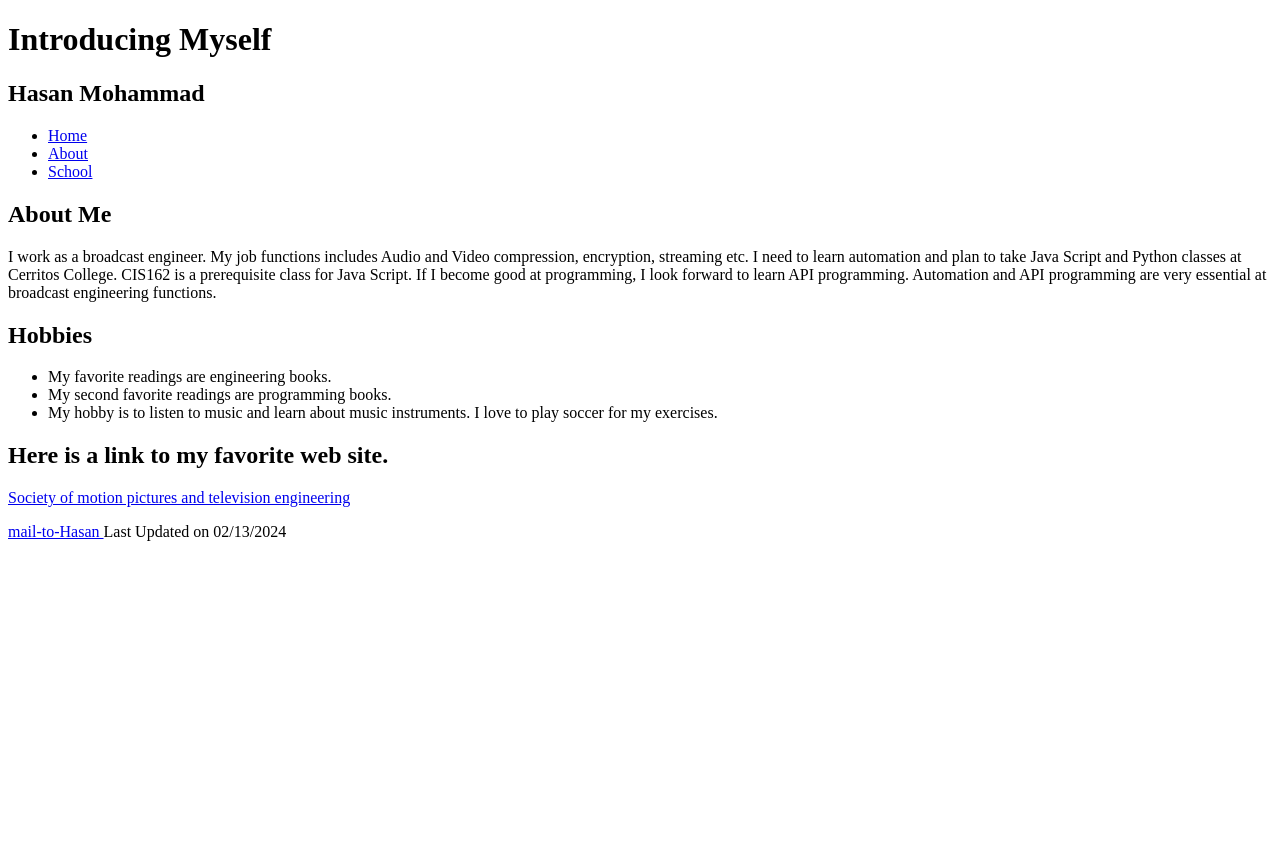
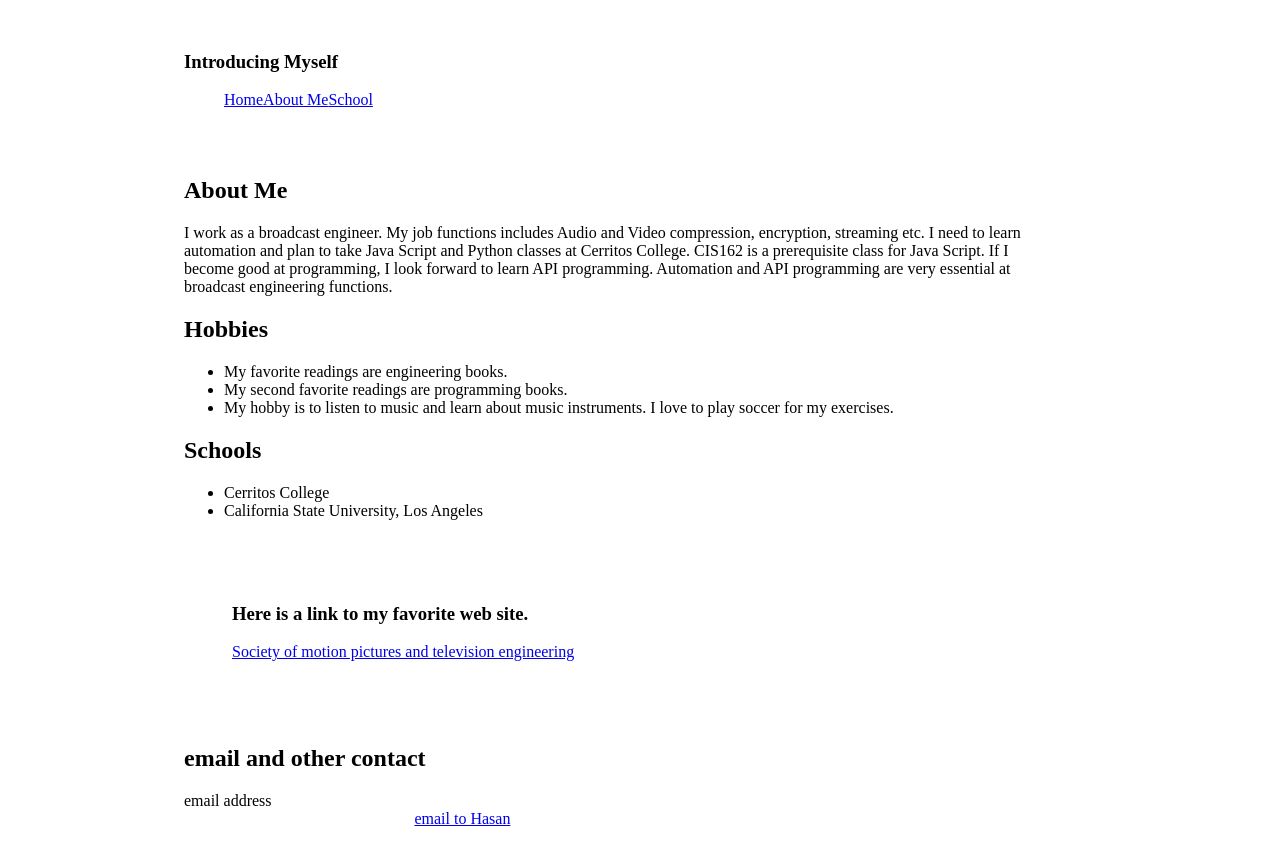
Before and after one commit to haasanm2k/CIS162-2024, a plain HTML site: page index.html in a window 1280 px wide. Before the commit the page ends 800 px from the top, so only its background shows below. Drawn offline with Linux system fonts and the light colour scheme.

Commit message:
Add files via upload

```diff
--- a/index.html
+++ b/index.html
@@ -1,78 +1,84 @@
 <!DOCTYPE html>
-<html lang="en" >
+<html lang="en">
+<head>
   <!--
-        Project 1-2
+        Project 1-4
         Uploaded at github
 
         CIS 162
         Cerritos College
     -->
-<head>
-
-    <meta charset="UTF-8" />
-    <meta name="keywords" content="Employment, Hobby" />
-
-
-    <title>Hasan Mohammad</title>
+   <meta charset="utf-8" />
+   <meta name="keywords" content="Education " />
+   <title>Hasan Mohammad Page</title>
+   <link href="project1-4.css" rel="stylesheet" />
 
 </head>
 
 <body>
+   <header>
 
-    <header>
-     <p>
+      <section id="leftColumn">
+         <nav class="horizontalNavigation">
            <h1>Introducing Myself</h1>
-     </p>
-    </header>
-
-    <article>
-
-        <h1><b>Hasan Mohammad</b></h1>
-        <nav>
               <ul>
                 <li><a href="index.html">Home</a></li>
-               <li><a href="about.html">About</a></li>
-               <li><a href="#">School</a></li>
+                <li><a href="about.html">About Me</a></li>
+                <li><a href="school.html">School</a></li>
               </ul>
           </nav>
-
-        <h2>About Me</h2>
-        <p>
-            I work as a broadcast engineer. My job functions includes Audio and Video compression, encryption, streaming etc.
+          </section>
+   </header>
+   <article>
+      <section id="leftColumn">
+         <h2><b>About Me</b></h2>
+            <p>I work as a broadcast engineer. My job functions includes Audio and Video compression, encryption, streaming etc.
              I need to learn automation and plan to take Java Script and Python classes at Cerritos College.
              CIS162 is a prerequisite class for Java Script.
              If I become good at programming, I look forward to learn API programming.
-            Automation and API programming are very essential at broadcast engineering functions.
-        </p>
+             Automation and API programming are very essential at broadcast engineering functions.</p>
+
+         <nav class="horizontalNavigation"></nav>
                <h2><b>Hobbies</b></h2>
                  <p>
-            <nav>
                    <ul>
                       <li>My favorite readings are engineering books.</li>
                       <li>My second favorite readings are programming books.</li>
                       <li>My hobby is to listen to music and learn about music instruments. I love to play soccer for my exercises.</li>
                    </ul>
-            </nav>
-        </p>
-
-
-        <!--Web Sites-->
-        <p>
-        <h1>Here is a link to my favorite web site.</h1>
-        <a href="http://www.smpte.org" >Society of motion pictures and television engineering </a>
 
                   </p>
 
+            <h2><b>Schools</b></h2>
+              <p>
+                  <ul>
+                     <li>Cerritos College</li>
+                     <li>California State University, Los Angeles</li>
+                  </ul>
+               </p>
+         </nav>
+        </section>
 
+         <section id="rightColumn">
+            <nav class="horizonatiotalNavign">
+              <h3>Here is a link to my favorite web site.</h3>
+                <p>
+                    <a href="http://www.smpte.org" >Society of motion pictures and television engineering </a>
+                </p>
+             </nav>
+          </section>
    </article>
+<footer>
+      <section id="contactInfo">
+        <nav class="horizontalNavigation">
+         <h2>email and other contact</h2>
+         <p>email address <br />
+            <a href="mailto:hasanm2k@gmail.com">email to Hasan</a>
+        </p>
+        </nav>
+        </section>
 
-    <footer>
-        <a href="mailto:hasanm2k@gmail.com">
-            mail-to-Hasan
-        </a>
-        Last Updated on 02/13/2024
+
    </footer>
 </body>
-
-
 </html>
--- /dev/null
+++ b/project1-4.css
@@ -0,0 +1,107 @@
+@charset "utf-8";
+
+/* Body Styles */
+
+/* To center the page body horizontally   */
+/* Page HTML  187 */
+
+body {
+    margin-left: auto;
+    margin-right: auto;
+    max-width: 960px;
+    min-width: 640px;
+    width: 95%;
+}
+
+
+/* Body Header Styles */
+
+
+
+
+
+
+/* To Layout horizontal list items   */
+/* Page  HTML 190 */
+
+
+
+body > header > nav.horizontalNavigation li {
+    height: 200px;
+    width: 50%;
+}
+
+body > article > nav.horizontalNavigation li {
+    height: 200px;
+    width: 50%;
+}
+
+/* Horizontal Navigation Styles */
+
+nav.horizontalNavigation li {
+    display: block;
+    float: left;
+
+}
+
+nav.horizontalNavigation a {
+    display: block;
+    text-align: right;
+}
+
+
+
+
+/* Horizontal Navigation Styles */
+
+
+
+/* Left Column Styles */
+
+section#leftColumn {
+    clear: left;
+    float: left;
+    /* Increase the interior padding to 1.5em */
+    /* Page HTML 196 */
+    padding: 1.5em;
+    width: 90%;
+}
+
+
+/* Right Column Styles */
+
+section#rightColumn {
+    /*clear: left;*/
+    float: right;
+    padding: 1.5em;
+    width: 90%
+}
+
+section#rightColumn img {
+    display: block;
+    width: 10%
+}
+
+/* Footer Styles */
+
+
+/* To lay out the page footer  */
+/* Page HTML  199 */
+
+
+
+/* TO set the footer background color: */
+/* Page HTML 201 */
+
+footer {
+    background-color:aquamarine;
+    box-sizing:border-box;
+}
+
+
+footer > section#contactInfo {
+    float: left;
+    padding: 1.5em;
+    width: 34%
+
+}
```
Also changed, not shown: about.html (+45 -49 lines), school.html (added, +91 -0 lines). Lines whose indentation alone changed are shown as unchanged.
